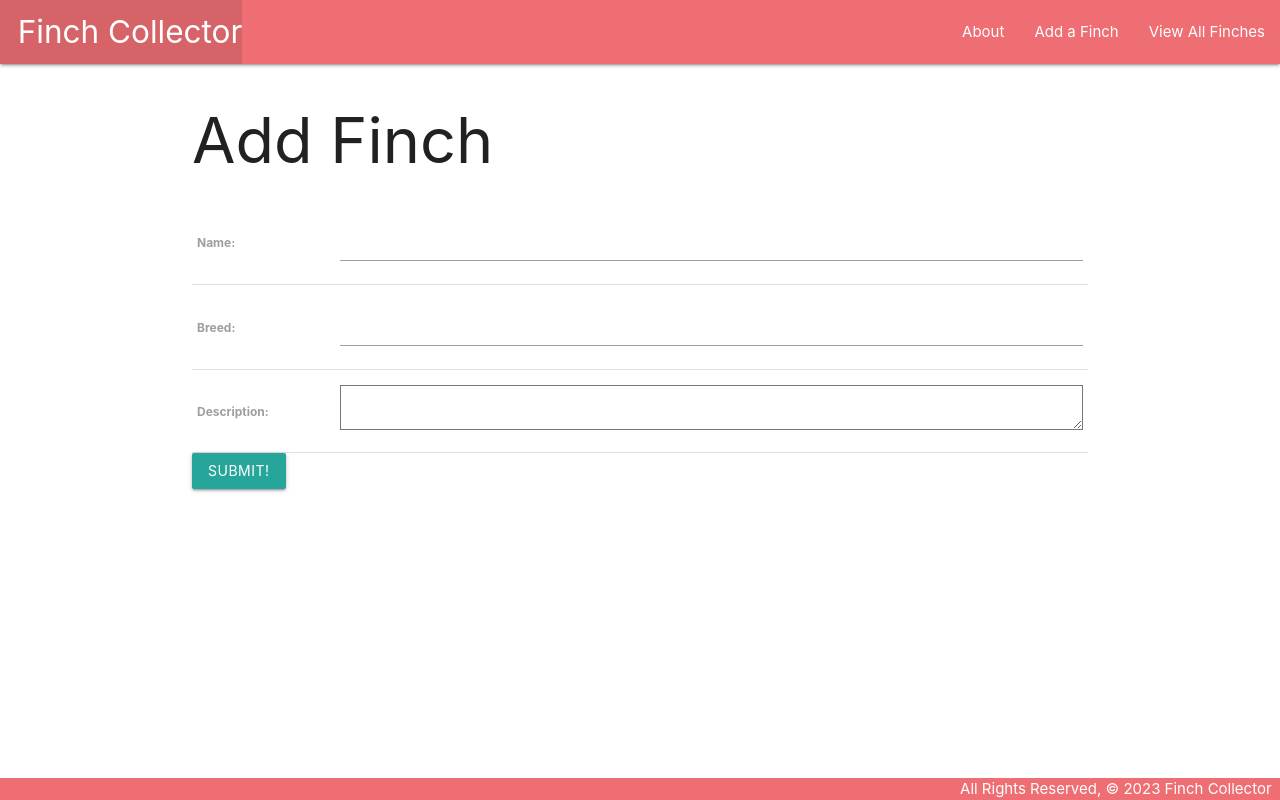
After one commit to ben-manning/finchcollector, a Django app: page /finches/create/ in a window 1280 px wide. The commit adds this page. Run offline with Django 4.2, Linux system fonts and the light colour scheme.

Commit message:
create crud functionality

```diff
--- a/main_app/models.py
+++ b/main_app/models.py
@@ -1,4 +1,5 @@
 from django.db import models
+from django.urls import reverse
 
 # Create your models here.
 class Finch(models.Model):
@@ -8,3 +9,6 @@ class Finch(models.Model):
 
   def __str__(self):
     return self.name
+
+  def get_absolute_url(self):
+    return reverse('detail', kwargs={ 'finch_id': self.id })
--- a/main_app/templates/base.html
+++ b/main_app/templates/base.html
@@ -15,11 +15,12 @@
     <nav>
       <div class="nav-wrapper">
         <ul>
-          <li><a href="/" class="left brand-logo">&nbsp;&nbsp;Finch Collector</a></li>
+          <li><a href="{% url 'home' %}" class="left brand-logo">&nbsp;&nbsp;Finch Collector</a></li>
         </ul>
         <ul class="right">
-          <li><a href="/about">About</a></li>
-          <li><a href="/finches">View All Finches</a></li>
+          <li><a href="{% url 'about' %}">About</a></li>
+          <li><a href="{% url 'finches_create' %}">Add a Finch</a></li>
+          <li><a href="{% url 'index' %}">View All Finches</a></li>
         </ul>
       </div>
     </nav>
--- a/main_app/templates/finches/detail.html
+++ b/main_app/templates/finches/detail.html
@@ -9,6 +9,10 @@
     <p>Breed: {{ finch.breed }}</p>
     <p>Description: {{ finch.description|linebreaks }}</p>
   </div>
+  <div class="card-action">
+    <a href="{% url 'finches_update' finch.id %}">Edit</a>
+    <a href="{% url 'finches_delete' finch.id %}">Delete</a>
+  </div>
 </div>
 
 {% endblock %}
--- /dev/null
+++ b/main_app/templates/main_app/finch_form.html
@@ -0,0 +1,16 @@
+{% extends 'base.html' %}
+
+{% block content %}
+<h1>Add Finch</h1>
+
+<form action="" method="POST">
+  <!-- Django requires the following for security purposes -->
+  {% csrf_token %}
+  <table>
+    <!-- Render the inputs inside of <tr>s & <td>s -->
+    {{ form.as_table }}
+  </table>
+  <input type="submit" value="Submit!" class="btn">
+</form>
+
+{% endblock %}
--- a/main_app/urls.py
+++ b/main_app/urls.py
@@ -5,5 +5,8 @@ urlpatterns = [
     path('', views.home, name='home'),
     path('about/', views.about, name='about'),
     path('finches/', views.finches_index, name='index'),
-    path('finches/<int:finch_id>', views.finches_detail, name='detail')
+    path('finches/<int:finch_id>', views.finches_detail, name='detail'),
+    path('finches/create/', views.FinchCreate.as_view(), name='finches_create'),
+    path('finches/<int:pk>/update/', views.FinchUpdate.as_view(), name='finches_update'),
+    path('finches/<int:pk>/delete/', views.FinchDelete.as_view(), name='finches_delete')
 ]
--- a/main_app/views.py
+++ b/main_app/views.py
@@ -1,5 +1,6 @@
 from django.shortcuts import render
 
+from django.views.generic.edit import CreateView, UpdateView, DeleteView
 from .models import Finch
 # Create your views here.
 def home(request):
@@ -17,3 +18,15 @@ def finches_index(request):
 def finches_detail(request, finch_id):
   finch = Finch.objects.get(id=finch_id)
   return render(request, 'finches/detail.html', {'finch': finch})
+
+class FinchCreate(CreateView):
+  model = Finch
+  fields = '__all__'
+
+class FinchUpdate(UpdateView):
+  model = Finch
+  fields = '__all__'
+
+class FinchDelete(DeleteView):
+  model = Finch
+  success_url = '/finches'
```
Also changed, not shown: main_app/templates/main_app/finch_confirm_delete.html (added, +13 -0 lines).
